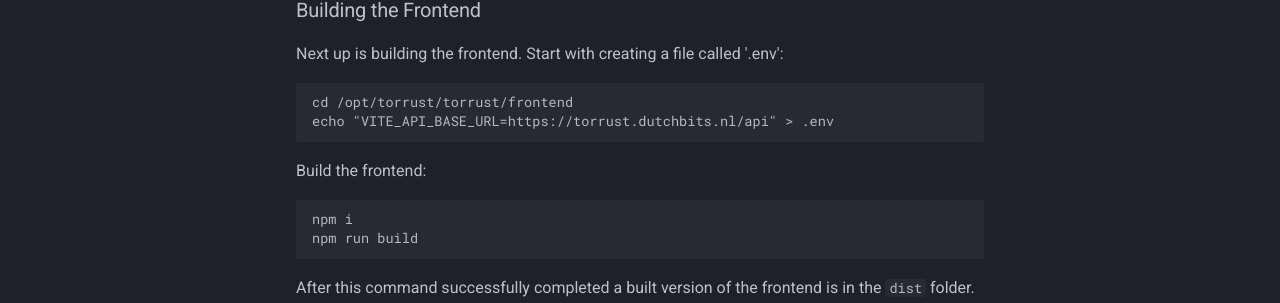
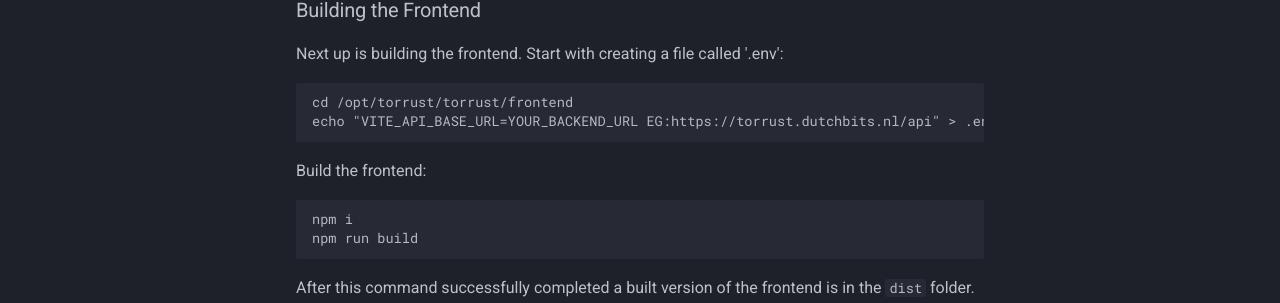
Before and after one commit to torrust/torrust-documentation, an MkDocs documentation site: the page built from docs/installation.md, in a window 1280 px wide and 900 px high, scrolled down 4037 px. Shown: the part 506-809 px from the top of the window. Built offline with MkDocs 1.6.1 and Material for MkDocs 9.7.7, drawn with Linux system fonts in a browser that asks for light colours; comment, search, counter and statistics services are not loaded.

````diff
--- a/docs/installation.md
+++ b/docs/installation.md
@@ -179,7 +179,7 @@ cd /opt/torrust/torrust/backend
 Next up is building the frontend. Start with creating a file called '.env':
 ```bash
 cd /opt/torrust/torrust/frontend
-echo "VITE_API_BASE_URL=https://torrust.dutchbits.nl/api" > .env
+echo "VITE_API_BASE_URL=YOUR_BACKEND_URL EG:https://torrust.dutchbits.nl/api" > .env
 ```
 
 Build the frontend:
````
Also changed, not shown: docs/torrust-index/user_api.md (+22 -2 lines), docs/torrust-tracker/api.md (+1 -1 lines).
